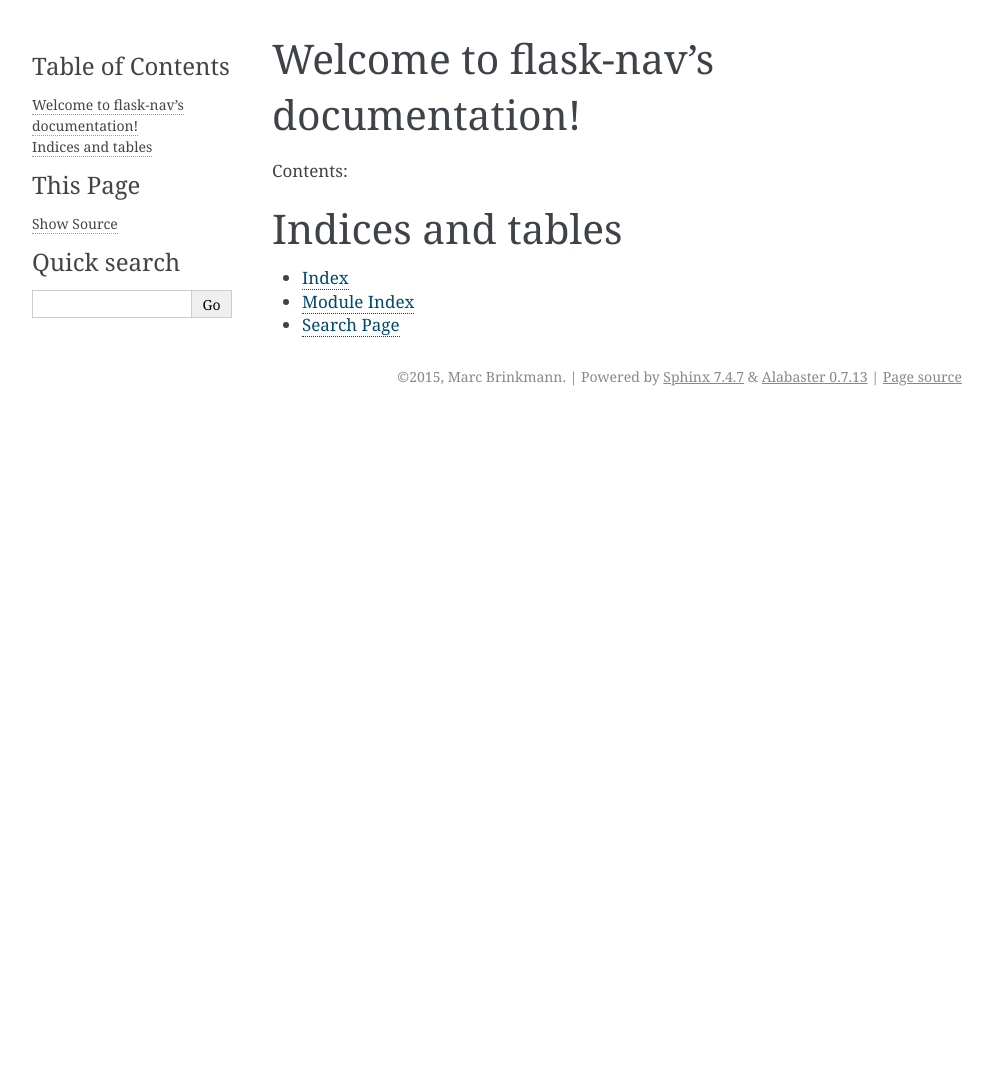
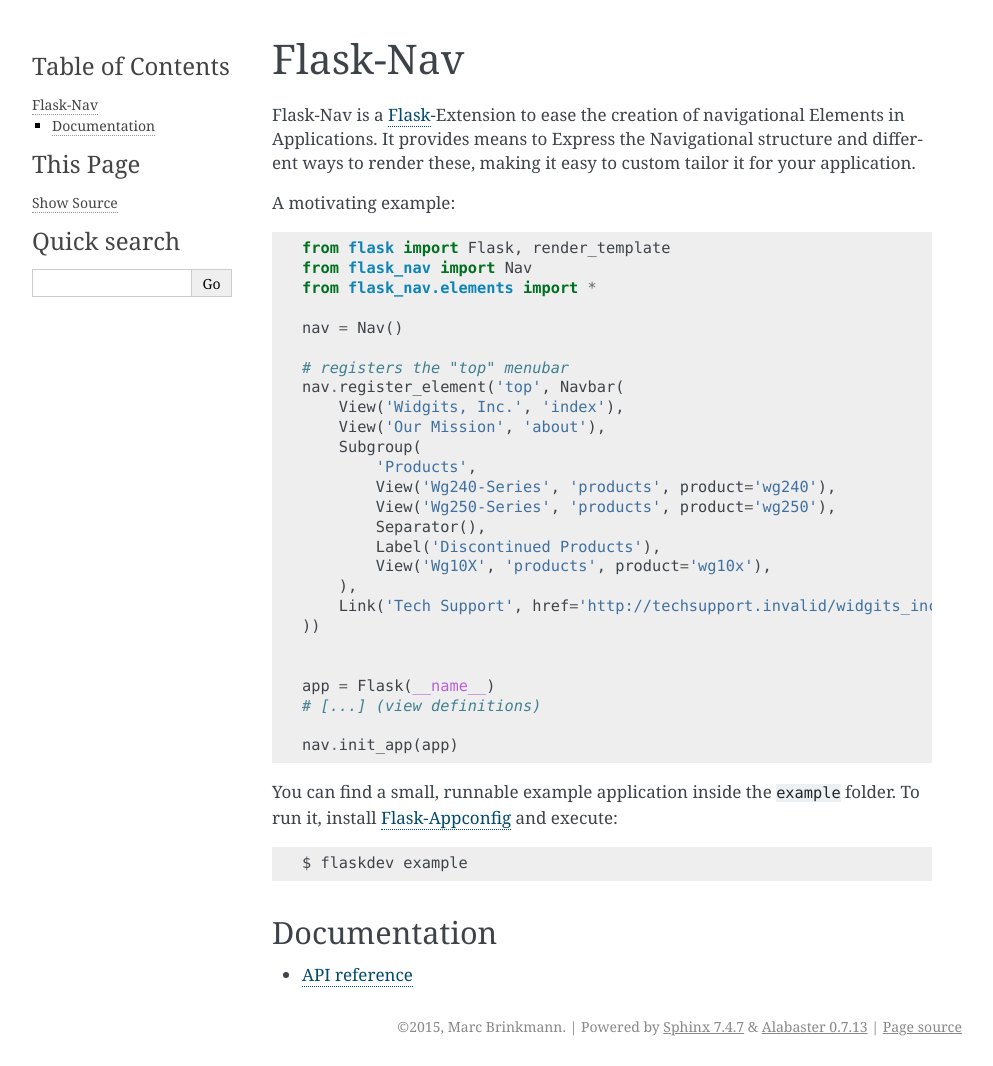
Before and after one commit to mbr/flask-nav, a Sphinx documentation site: the page built from docs/index.rst, in a window 1280 px wide. Shown: the whole page, without its empty margins (148-1141 px from the left). Built offline with Sphinx 7.4.7, drawn with Linux system fonts in a browser that asks for light colours; before the commit the page ends 900 px from its top, so only the background shows below that.

Commit message:
First rudimentary documentation version.

```diff
--- a/README.rst
+++ b/README.rst
@@ -3,7 +3,8 @@ Flask-Nav
 
 Flask-Nav is a `Flask <http://flask.pocoo.org>`_-Extension to ease the creation
 of navigational Elements in Applications. It provides means to Express the
-Navigational structure and offers method to render these in different ways.
+Navigational structure and different ways to render these, making it easy to
+custom tailor it for your application.
 
 A motivating example:
 
@@ -38,6 +39,6 @@ A motivating example:
 
 You can find a small, runnable example application inside the ``example``
 folder. To run it, install `Flask-Appconfig
-<https://github.com/mbr/flask-appconfig>`_ and run::
+<https://github.com/mbr/flask-appconfig>`_ and execute::
 
     $ flaskdev example
--- /dev/null
+++ b/docs/api.rst
@@ -0,0 +1,13 @@
+API reference
+=============
+
+.. automodule:: flask_nav
+   :members:
+
+
+.. automodule:: flask_nav.elements
+   :members:
+
+
+.. automodule:: flask_nav.renderers
+   :members:
--- a/docs/conf.py
+++ b/docs/conf.py
@@ -6,7 +6,7 @@ source_suffix = '.rst'
 master_doc = 'index'
 exclude_patterns = ['_build']
 
-project = u'flask-nav'
+project = u'Flask-Nav'
 copyright = u'2015, Marc Brinkmann'
 author = u'Marc Brinkmann'
 version = '0.2'
@@ -15,4 +15,7 @@ release = '0.2.dev1'
 pygments_style = 'sphinx'
 html_theme = 'alabaster'
 
-intersphinx_mapping = {'https://docs.python.org/': None}
+intersphinx_mapping = {
+    'https://docs.python.org/': None,
+    'http://flask.pocoo.org/docs/': None,
+}
--- a/docs/index.rst
+++ b/docs/index.rst
@@ -1,21 +1,9 @@
-.. flask-nav documentation master file, created by
-   sphinx-quickstart on Wed Jul  8 01:31:25 2015.
-   You can adapt this file completely to your liking, but it should at least
-   contain the root `toctree` directive.
+.. include:: ../README.rst
 
-Welcome to flask-nav's documentation!
-=====================================
-
-Contents:
+Documentation
+-------------
 
 .. toctree::
    :maxdepth: 2
 
-
-
-Indices and tables
-==================
-
-* :ref:`genindex`
-* :ref:`modindex`
-* :ref:`search`
+   api
```
